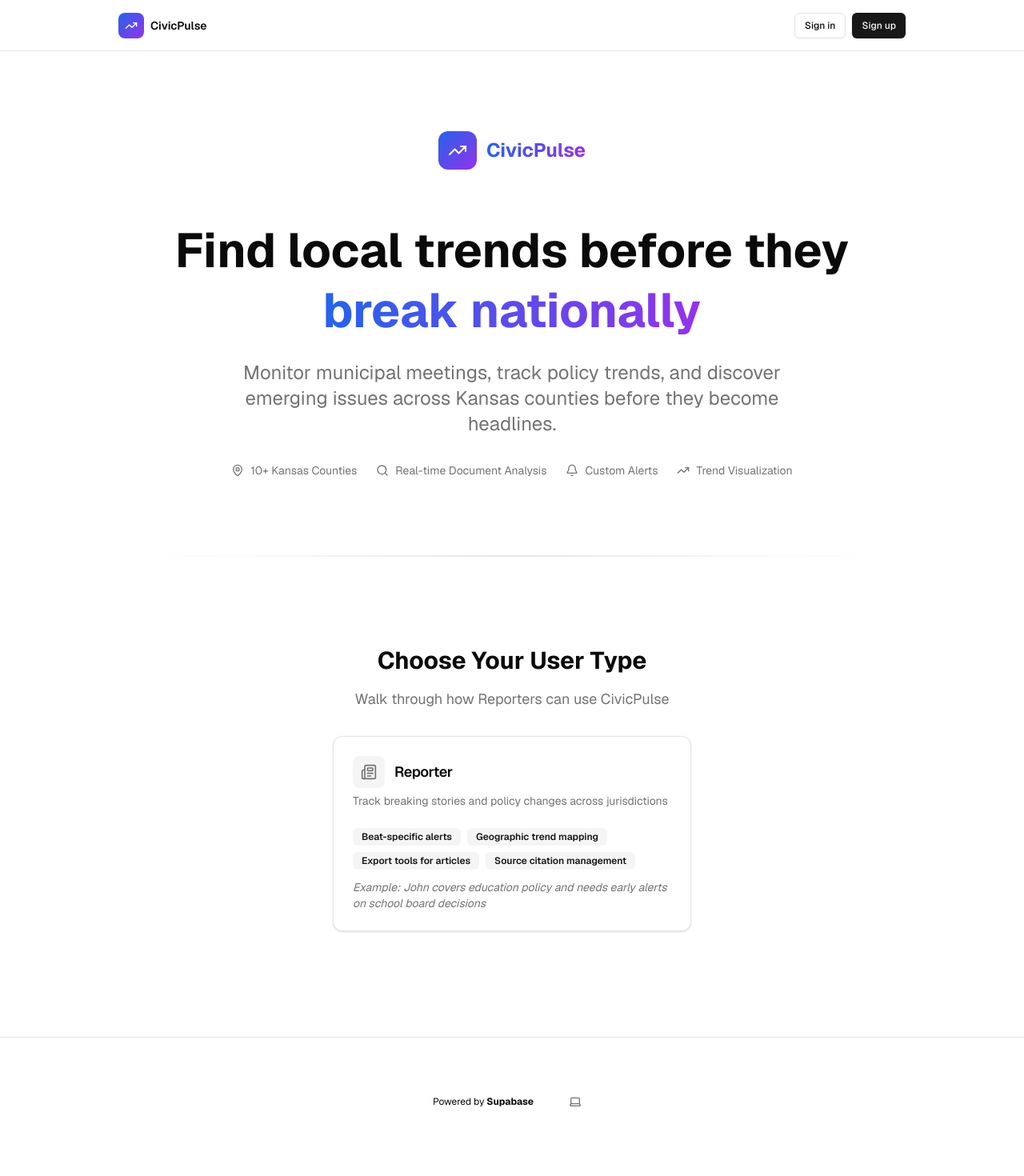
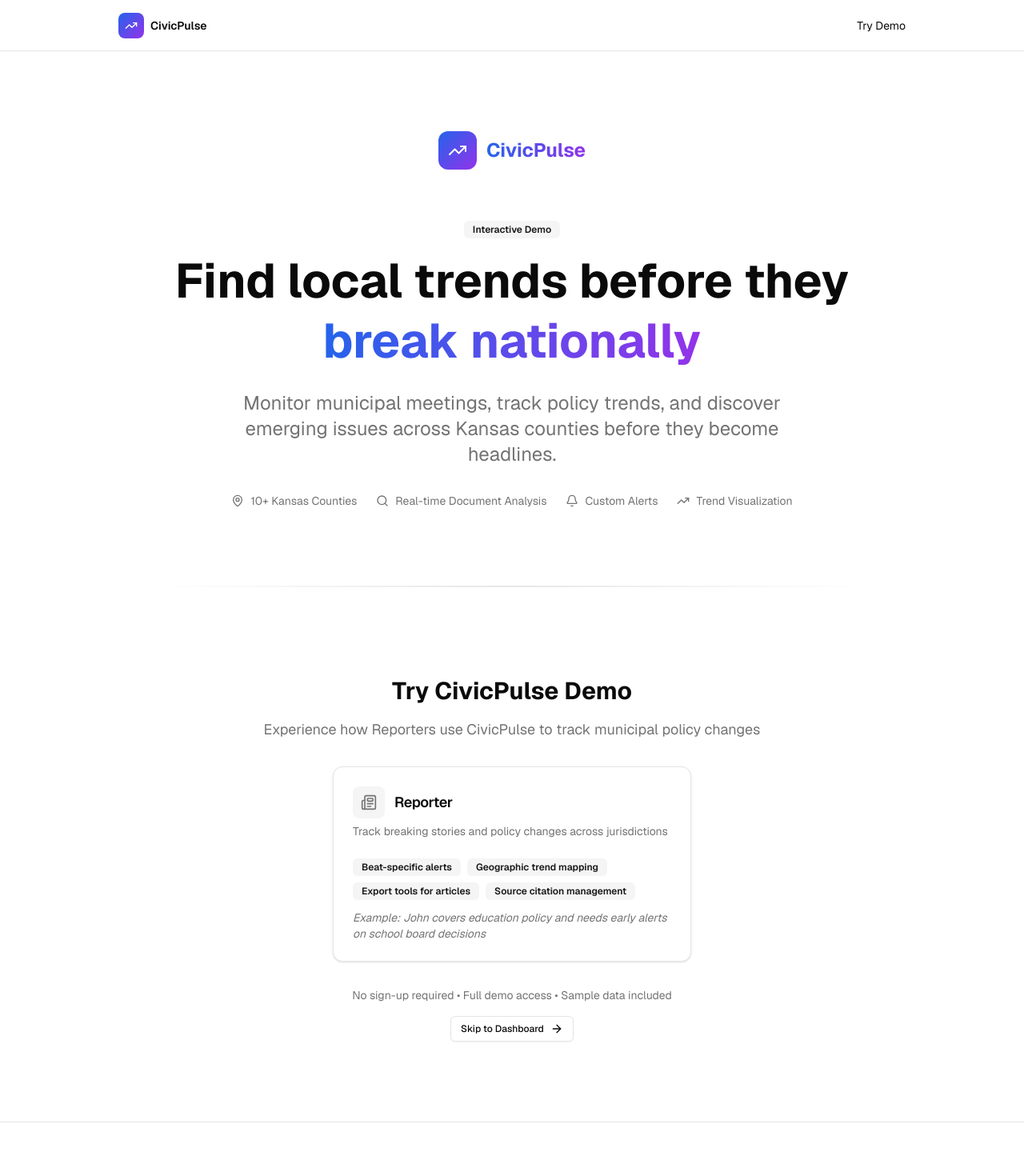
Before and after one commit to gabebrock/gabebrock-hw3, a Next.js app in the folder cs1060_hw3/: page / in a window 1280 px wide. Shown: the top 1470 px of the page at 80% size. Built offline with nearby package versions, Linux system fonts and the light colour scheme; no server answers.

Commit message:
refactor: convert app to demo mode by removing auth and adding demo-specific UI elements

```diff
--- a/cs1060_hw3/app/page.tsx
+++ b/cs1060_hw3/app/page.tsx
@@ -1,10 +1,6 @@
-import { EnvVarWarning } from "@/components/env-var-warning";
-import { AuthButton } from "@/components/auth-button";
 import { Hero } from "@/components/hero";
 import { ThemeSwitcher } from "@/components/theme-switcher";
 import { UserTypeSelection } from "@/components/user-type-selection";
-import { ConnectSupabaseSteps } from "@/components/tutorial/connect-supabase-steps";
-import { hasEnvVars } from "@/lib/utils";
 import { TrendingUp } from "lucide-react";
 import Link from "next/link";
 
@@ -22,7 +18,11 @@ export default function Home() {
                 CivicPulse
               </Link>
             </div>
-            {!hasEnvVars ? <EnvVarWarning /> : <AuthButton />}
+            <div className="flex gap-2">
+              <Link href="/dashboard" className="text-sm hover:underline">
+                Try Demo
+              </Link>
+            </div>
           </div>
         </nav>
         <div className="flex-1 flex flex-col gap-20 max-w-5xl p-5">
@@ -34,15 +34,7 @@ export default function Home() {
 
         <footer className="w-full flex items-center justify-center border-t mx-auto text-center text-xs gap-8 py-16">
           <p>
-            Powered by{" "}
-            <a
-              href="https://supabase.com/?utm_source=create-next-app&utm_medium=template&utm_term=nextjs"
-              target="_blank"
-              className="font-bold hover:underline"
-              rel="noreferrer"
-            >
-              Supabase
-            </a>
+            CivicPulse Demo - Municipal Data Monitoring Platform
           </p>
           <ThemeSwitcher />
         </footer>
--- a/cs1060_hw3/components/hero.tsx
+++ b/cs1060_hw3/components/hero.tsx
@@ -1,4 +1,5 @@
 import { TrendingUp, MapPin, Bell, Search } from "lucide-react";
+import { Badge } from "@/components/ui/badge";
 
 export function Hero() {
   return (
@@ -14,6 +15,11 @@ export function Hero() {
         </div>
       </div>
       <div className="text-center max-w-4xl">
+        <div className="flex justify-center mb-4">
+          <Badge variant="secondary" className="text-xs">
+            Interactive Demo
+          </Badge>
+        </div>
         <h2 className="text-4xl lg:text-6xl font-bold !leading-tight mb-6">
           Find local trends before they{" "}
           <span className="bg-gradient-to-r from-blue-600 to-purple-600 bg-clip-text text-transparent">
--- a/cs1060_hw3/components/user-type-selection.tsx
+++ b/cs1060_hw3/components/user-type-selection.tsx
@@ -38,9 +38,9 @@ export function UserTypeSelection() {
   return (
     <div className="w-full max-w-6xl mx-auto">
       <div className="text-center mb-8">
-        <h2 className="text-3xl font-bold mb-4">Choose Your User Type</h2>
+        <h2 className="text-3xl font-bold mb-4">Try CivicPulse Demo</h2>
         <p className="text-lg text-muted-foreground">
-          Walk through how Reporters can use CivicPulse
+          Experience how Reporters use CivicPulse to track municipal policy changes
         </p>
       </div>
 
@@ -103,11 +103,28 @@ export function UserTypeSelection() {
       {selectedType && (
         <div className="text-center">
           <Button size="lg" className="gap-2" onClick={handleContinue}>
-            Continue as {userTypes.find(t => t.id === selectedType)?.title}
+            Start Demo as {userTypes.find(t => t.id === selectedType)?.title}
             <ArrowRight className="w-4 h-4" />
           </Button>
         </div>
       )}
+
+      <div className="text-center mt-6">
+        <p className="text-sm text-muted-foreground mb-4">
+          No sign-up required • Full demo access • Sample data included
+        </p>
+        <div className="flex justify-center gap-4">
+          <Button
+            variant="outline"
+            size="sm"
+            onClick={() => router.push('/dashboard')}
+            className="gap-2"
+          >
+            Skip to Dashboard
+            <ArrowRight className="w-3 h-3" />
+          </Button>
+        </div>
+      </div>
     </div>
   );
 }
--- a/cs1060_hw3/middleware.ts
+++ b/cs1060_hw3/middleware.ts
@@ -1,8 +1,10 @@
-import { updateSession } from "@/lib/supabase/middleware";
+// Authentication middleware disabled for demo purposes
+// import { updateSession } from "@/lib/supabase/middleware";
 import { type NextRequest } from "next/server";
 
 export async function middleware(request: NextRequest) {
-  return await updateSession(request);
+  // Skip authentication - allow all requests to pass through
+  return;
 }
 
 export const config = {
```
